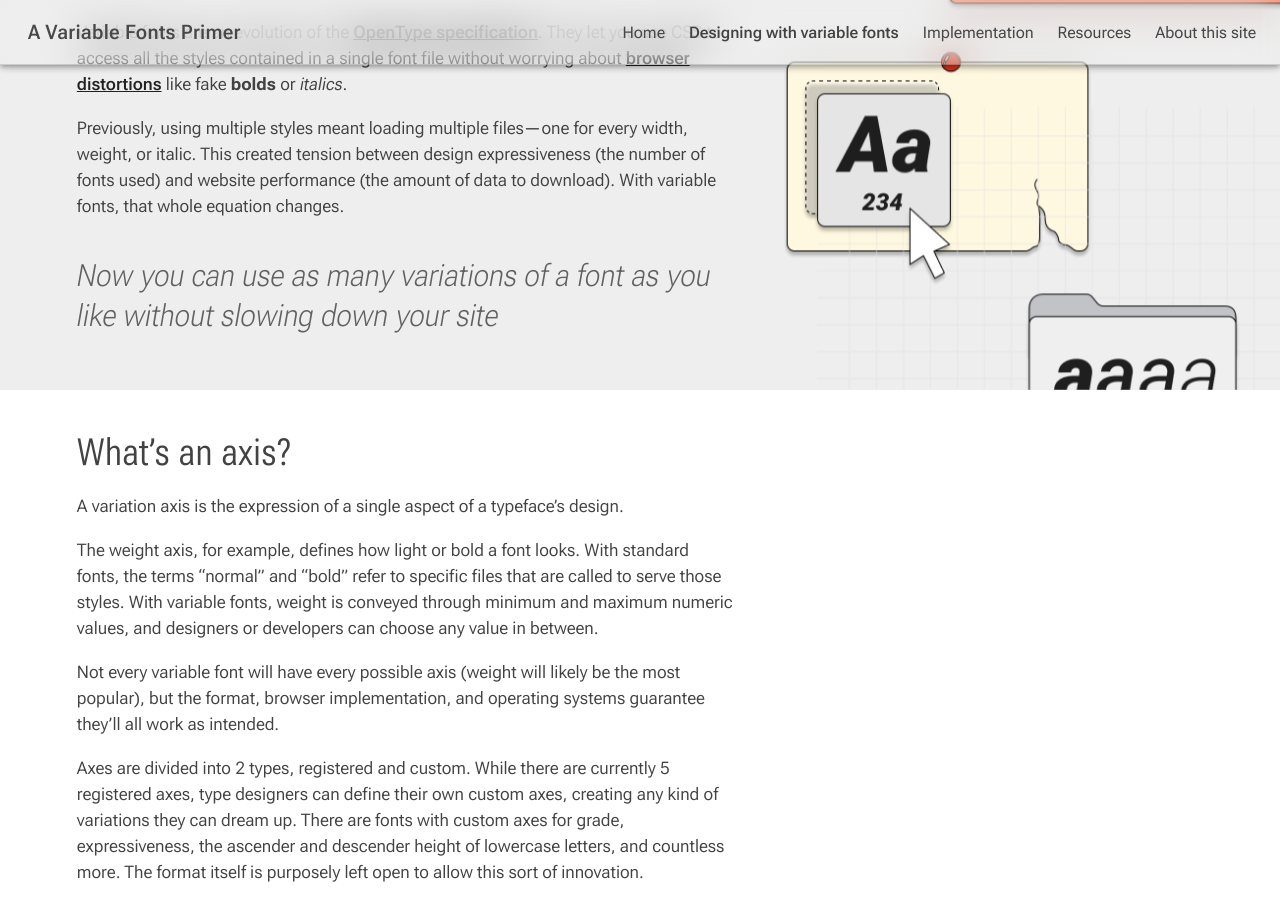
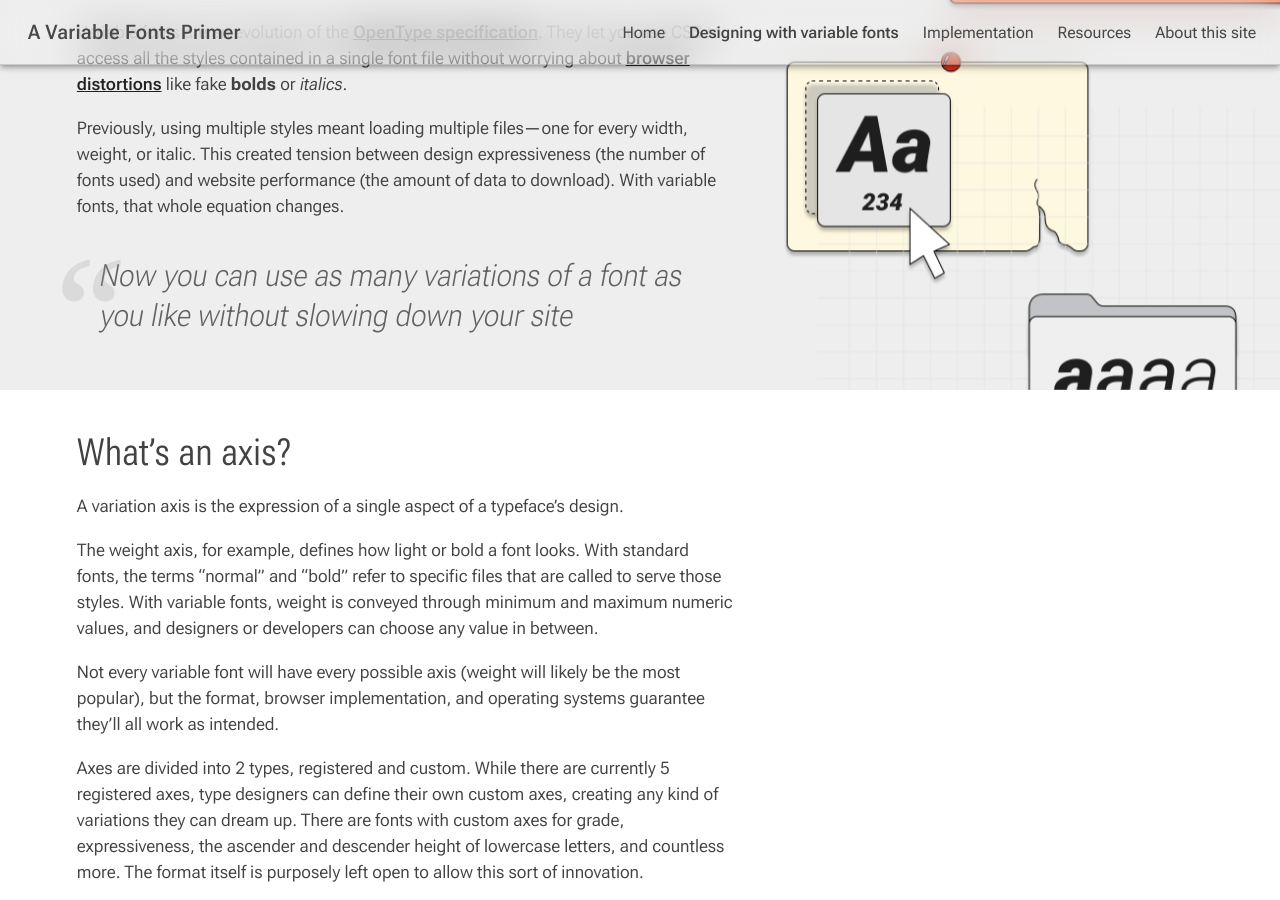
Before and after one commit to jpamental/variable-fonts, a Jekyll site: the page built from pages/about_variable_fonts.html, in a window 1280 px wide and 900 px high, scrolled down 636 px. Built offline with Jekyll 4.4.1, drawn with Linux system fonts in a browser that asks for light colours; a style sheet for code colours, icons or effects is not loaded.

Commit message:
Restore blockquote styles

```diff
--- a/_includes/beatrice/02-molecules/02-blockquote/_blockquote.scss
+++ b/_includes/beatrice/02-molecules/02-blockquote/_blockquote.scss
@@ -1,6 +1,3 @@
-// Blockquote layout styles
-// =============================================================================
-
 blockquote {
   @include content-width;
   //border-left: solid 0.5em $color-blue-300;
@@ -19,11 +16,25 @@ blockquote {
     font-weight: 200;
     margin-left: 0;
     margin-bottom: 0;
-    & + p {
+    padding-left: 0.75em;
+    position: relative;
+    z-index: 1;
+    + p {
       margin-top : var(--body-text-spacer);
     }
+    &:after {
+      content: '“';
+      color: rgba($color-gray-500, .25);
+      float: left;
+      font-family: $serif-fallback;
+      font-size: 5em;
+      line-height: 1;
+      position: absolute;
+      left: -0.2em;
+      top: -0.15em;
+      z-index: 0;
+    }
 	}
-
   @supports (font-variation-settings: normal) {
     p {
       --p-line-height-min: 1.2;
```
Also changed, not shown: assets/css/styles.css, 1 other file.
